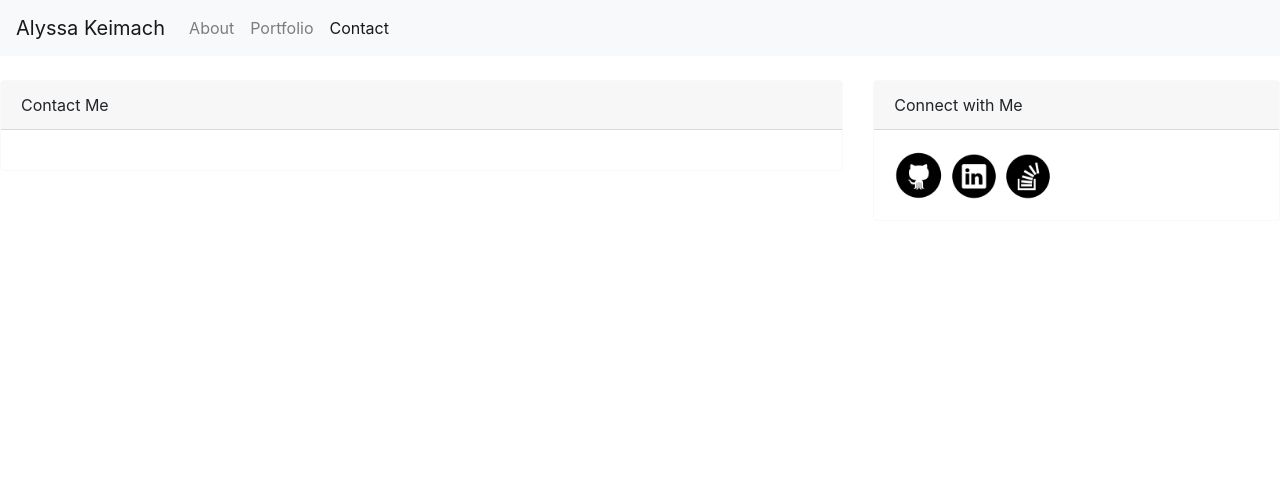
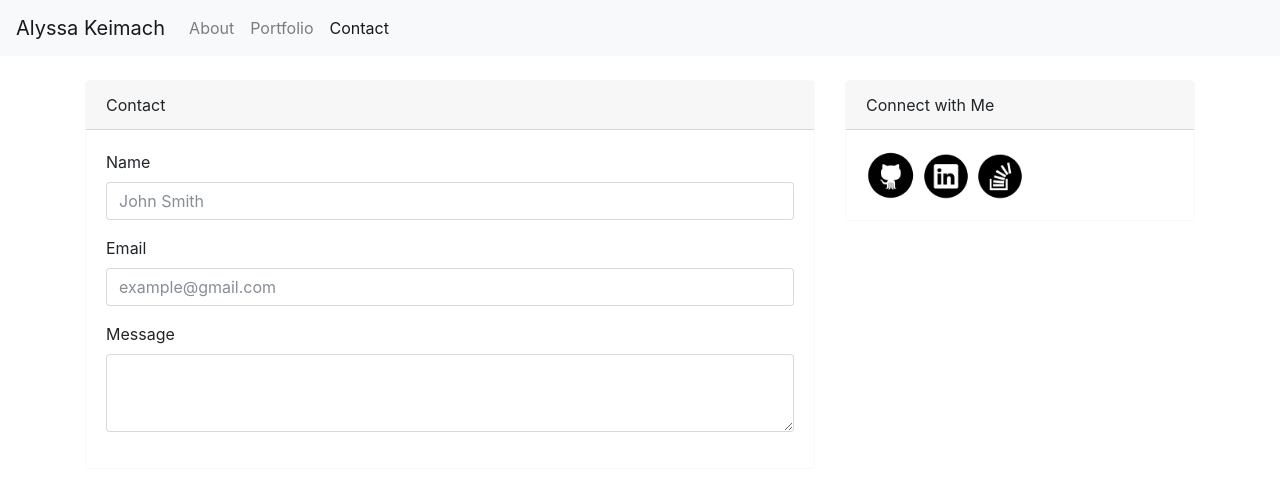
Before and after one commit to akeimach/Bootstrap-Portfolio, a plain HTML site: page contact.html in a window 1280 px wide. Drawn offline with nearby package versions, Linux system fonts and the light colour scheme.

Commit message:
add contact form

```diff
--- a/contact.html
+++ b/contact.html
@@ -29,12 +29,31 @@
     </nav>
 
 
+<div class="container">
     <br>
     <div class="row">
         <div class="col-sm-8">
             <div class="card border-light mb-3">
-                <div class="card-header">Contact Me</div>
+                <div class="card-header">Contact</div>
                 <div class="card-body">
+
+
+                    <form>
+                        <div class="form-group">
+                            <label for="exampleFormControlInput1">Name</label>
+                            <input type="name" class="form-control" id="exampleFormControlInput1" placeholder="John Smith">
+                        </div>
+
+                        <div class="form-group">
+                            <label for="exampleFormControlInput1">Email</label>
+                            <input type="name" class="form-control" id="exampleFormControlInput1" placeholder="example@gmail.com">
+                        </div>
+
+                        <div class="form-group">
+                            <label for="exampleFormControlTextarea1">Message</label>
+                            <textarea class="form-control" id="exampleFormControlTextarea1" rows="3"></textarea>
+                        </div>
+                    </form>
 
                 </div>
             </div>
@@ -58,7 +77,7 @@
             </div>
         </div>
     </div>
-
+</div>
 
 
 
```
Also changed, not shown: index.html (+3 -1 lines).
